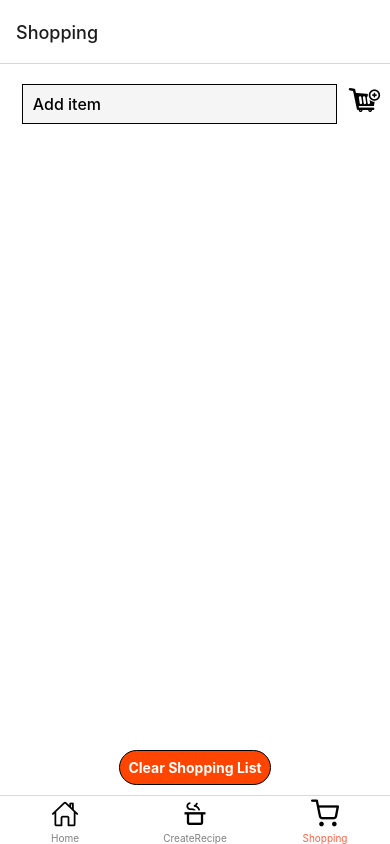
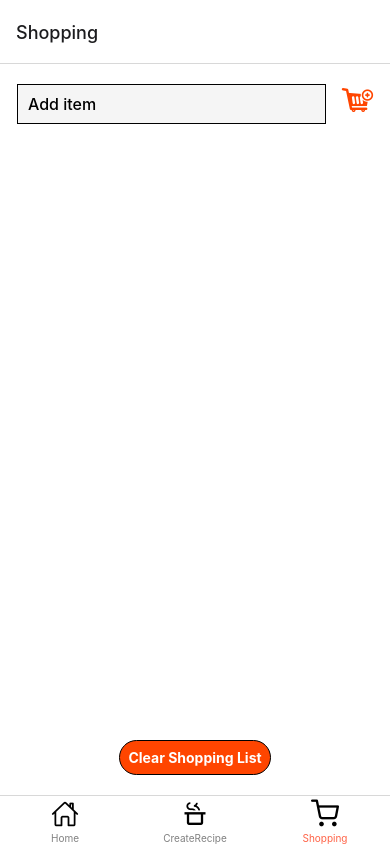
Before and after one commit to atomicn50/cookbook, a React Native app: screen /Shopping in a window 390 px wide. Built offline with nearby package versions, Linux system fonts and the light colour scheme.

Commit message:
update styling

```diff
--- a/src/Screens/Shopping/index.js
+++ b/src/Screens/Shopping/index.js
@@ -50,8 +50,8 @@ export default function Shopping() {
             onChangeText={(i) =>setInput(i)}
           >
           </TextInput>
-          <TouchableOpacity onPress={handleOnPress}>
-            <Fontisto name="shopping-basket-add" size={24} color="black" />
+          <TouchableOpacity onPress={handleOnPress} style={styles.inputButton}>
+            <Fontisto name="shopping-basket-add" size={24} color="orangered" />
           </TouchableOpacity>
         </View>
         <IngredientList ingredients={ingredients} setIngredients={setIngredients}/>
--- a/src/Screens/Shopping/styles.js
+++ b/src/Screens/Shopping/styles.js
@@ -5,11 +5,12 @@ export default StyleSheet.create({
     flexDirection: 'row',
     justifyContent: 'center',
     alignItems: 'center',
+    marginLeft: 4,
   },
   input: {
     height: 40,
-    width: 315,
-    marginHorizontal: 12,
+    width: '80%',
+    marginHorizontal: 6,
     marginTop: 20,
     marginBottom: 10,
     borderWidth: 1,
@@ -17,6 +18,9 @@ export default StyleSheet.create({
     fontSize: 16,
     fontWeight: '500',
     backgroundColor: 'whitesmoke'
+  },
+  inputButton: {
+    marginHorizontal: 10,
   },
   ingredientContainer: {
     flexDirection: 'row',
@@ -61,7 +65,7 @@ export default StyleSheet.create({
     flex: 1,
     justifyContent: 'flex-end',
     alignItems: 'center',
-    marginBottom: 10,
+    marginBottom: 20,
   },
   clearListButton: {
     borderWidth: 1,
```
